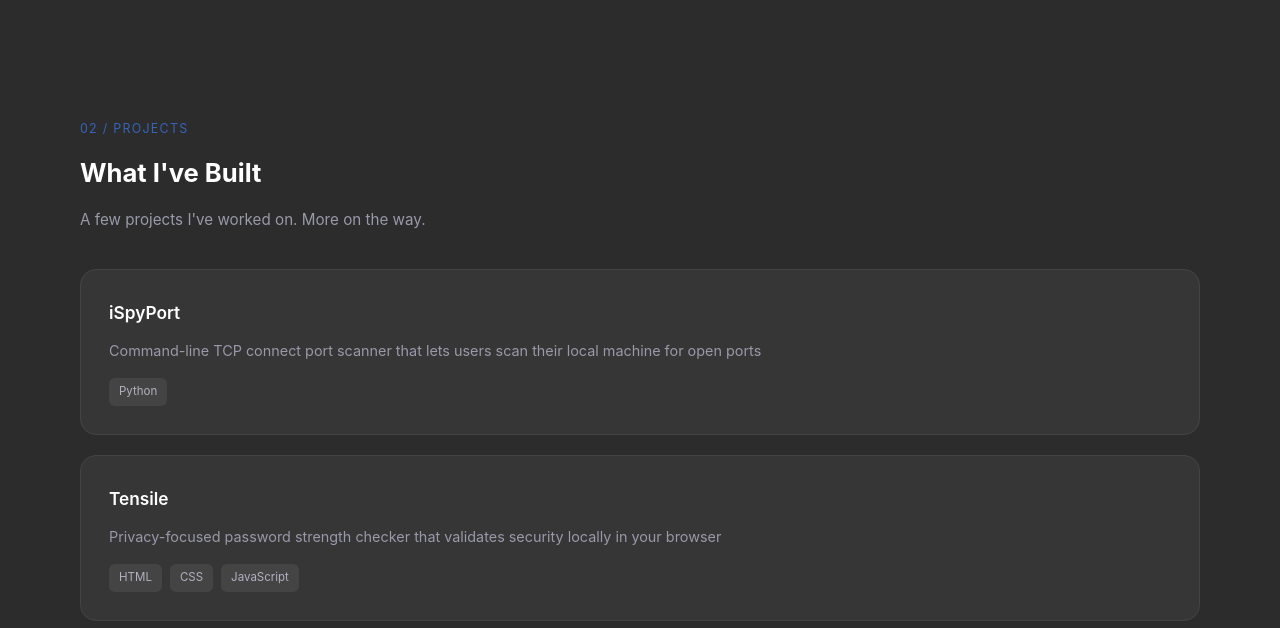
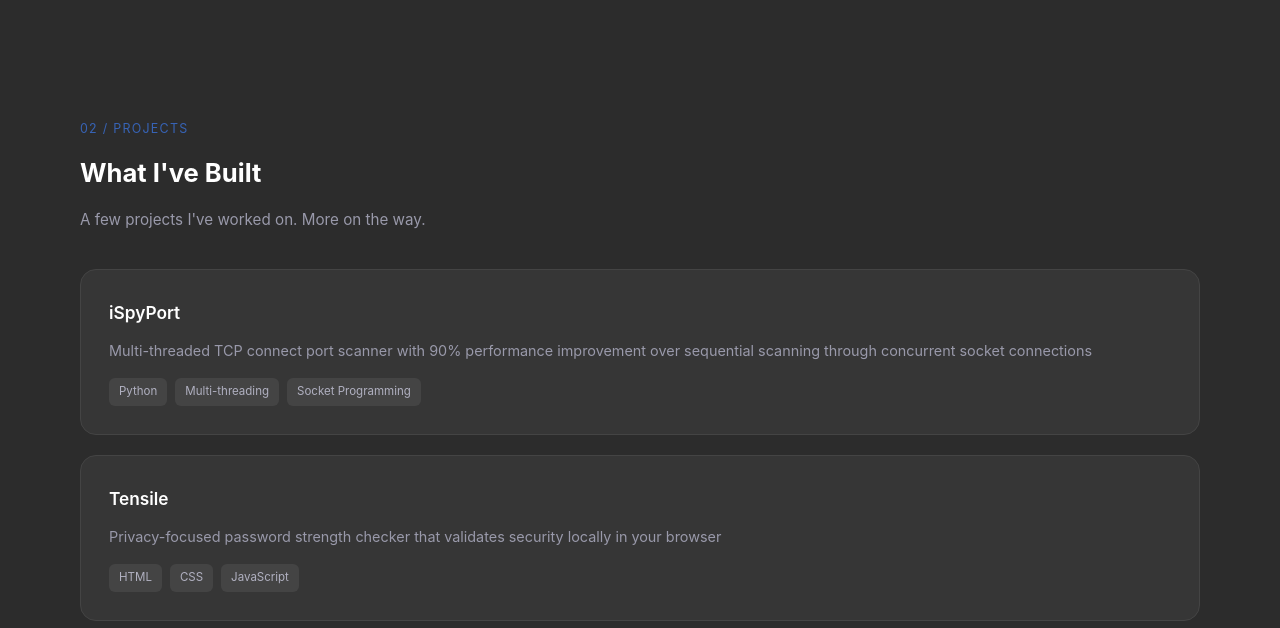
Before and after one commit to eac554/eac554.github.io, a plain HTML site: page index.html in a window 1280 px wide. Shown: the part 469-1097 px from the top of the page. Drawn offline with Linux system fonts and the light colour scheme.

Commit message:
Update iSpyPort description with performance benchmarks

```diff
--- a/index.html
+++ b/index.html
@@ -66,14 +66,18 @@
                         <span class="project-arrow"> </span>
                     </div>
                     <p>
-                        Command-line TCP connect port scanner that lets users scan their local machine for open ports
+                        Multi-threaded TCP connect port scanner with 90% performance improvement over sequential
+                        scanning through concurrent socket connections
                     </p>
                     <div class="project-tags">
                         <span class="tag"> Python </span>
+                        <span class="tag"> Multi-threading </span>
+                        <span class="tag"> Socket Programming </span>
                     </div>
                 </a>
 
-                <a href="https://eac554.github.io/Tensile-Password-Strength-Checker/" class="project-card" target="_blank">
+                <a href="https://eac554.github.io/Tensile-Password-Strength-Checker/" class="project-card"
+                    target="_blank">
                     <div class="project-header">
                         <h3> Tensile </h3>
                         <span class="project-arrow"> </span>
@@ -116,7 +120,7 @@
                         <ul>
                             <li> <span class="skill-dot"> </span> C++ </li>
                             <li> <span class="skill-dot"> </span> Python </li>
-                            <li> <span class="skill-dot"> </span> HTML/CSS  </li>
+                            <li> <span class="skill-dot"> </span> HTML/CSS </li>
                             <li> <span class="skill-dot"> </span> JavaScript </li>
                         </ul>
                     </div>
```
